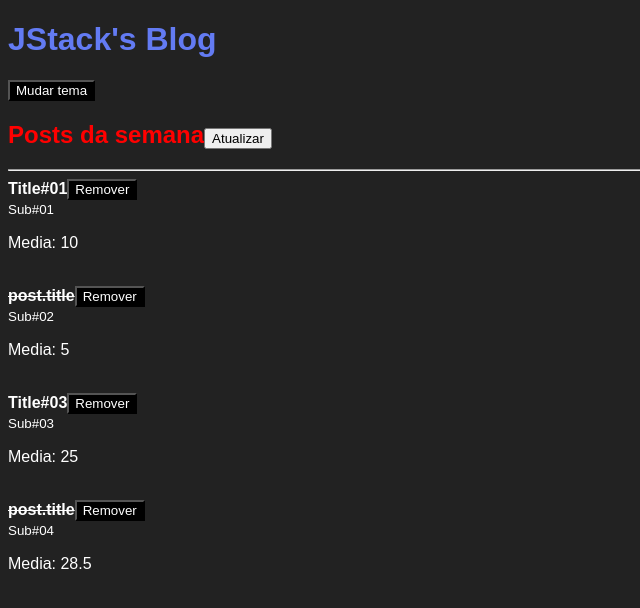
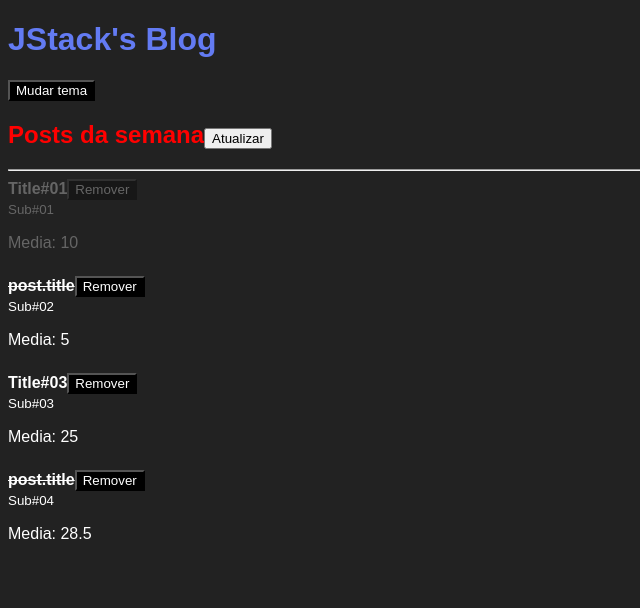
Before and after one commit to g3x-Guilherme/react-fundamentals, a React app: page / in a window 1280 px wide. Shown: the top 608 px of the page, without its empty margins (0-640 px from the left). Built offline with nearby package versions, Linux system fonts and the light colour scheme.

Commit message:
dynamic class

```diff
--- a/src/App.js
+++ b/src/App.js
@@ -10,10 +10,10 @@ export function App() {
 
 
   const [posts, setPosts] = useState([
-    { id: Math.random(), title: 'Title#01', subtitle: 'Sub#01', likes: 20, read: false },
-    { id: Math.random(), title: 'Title#02', subtitle: 'Sub#02', likes: 10, read: true },
-    { id: Math.random(), title: 'Title#03', subtitle: 'Sub#03', likes: 50, read: false },
-    { id: Math.random(), title: 'Title#04', subtitle: 'Sub#04', likes: 57, read: true },
+    { id: Math.random(), title: 'Title#01', subtitle: 'Sub#01', likes: 20, read: false, removed: true},
+    { id: Math.random(), title: 'Title#02', subtitle: 'Sub#02', likes: 10, read: true, removed: false},
+    { id: Math.random(), title: 'Title#03', subtitle: 'Sub#03', likes: 50, read: false, removed: false},
+    { id: Math.random(), title: 'Title#04', subtitle: 'Sub#04', likes: 57, read: true, removed: false},
   ]);
 
   function handleRefresh() {
@@ -30,7 +30,13 @@ export function App() {
     }
 
     function handleRemovePost(postId) {
-      setPosts((prevState) => prevState.filter(post => post.id !== postId));
+      setPosts((prevState) => prevState.map(
+        post => (
+          post.id === postId
+           ? { ...post, removed: true }
+           : post
+        )
+      ));
     }
 
 
--- /dev/null
+++ b/src/Post.css
@@ -0,0 +1,8 @@
+.post {
+  margin-bottom: 24px;
+}
+
+.postDeleted {
+  margin-bottom: 24px;
+  opacity: 0.3;
+}
--- a/src/Post.js
+++ b/src/Post.js
@@ -1,12 +1,17 @@
 import React  from "react";
 import PropTypes from 'prop-types';
 import { PostHeader } from './PostHeader'
-
-export function Post({ theme, post, onRemove }) {
+import styles from './Post.css';
+export function Post({ post, onRemove }) {
 
   return (
-  <>
-    <article>
+    <article
+    className={
+      post.removed
+       ? styles.postDeleted
+       : styles.post
+     }
+    >
       <PostHeader
       onRemove={onRemove}
       post={{
@@ -20,8 +25,6 @@ export function Post({ theme, post, onRemove }) {
       <br />
       <p> Media: { post.likes / 2 } </p>
   </article>
-  <br/>
-  </>
   );
 }
 
@@ -34,5 +37,6 @@ Post.propTypes = {
     subtitle: PropTypes.string.isRequired,
     likes: PropTypes.number.isRequired,
     read: PropTypes.bool.isRequired,
+    removed: PropTypes.bool.isRequired,
   }),
 };
--- a/webpack.config.js
+++ b/webpack.config.js
@@ -39,6 +39,6 @@ module.exports = {
     ]
   },
   devServer: {
-    port: 3000,
+    port: 3001,
   },
 };
```
Also changed, not shown: 1 other file (tests, documents, lock files or other folders).
